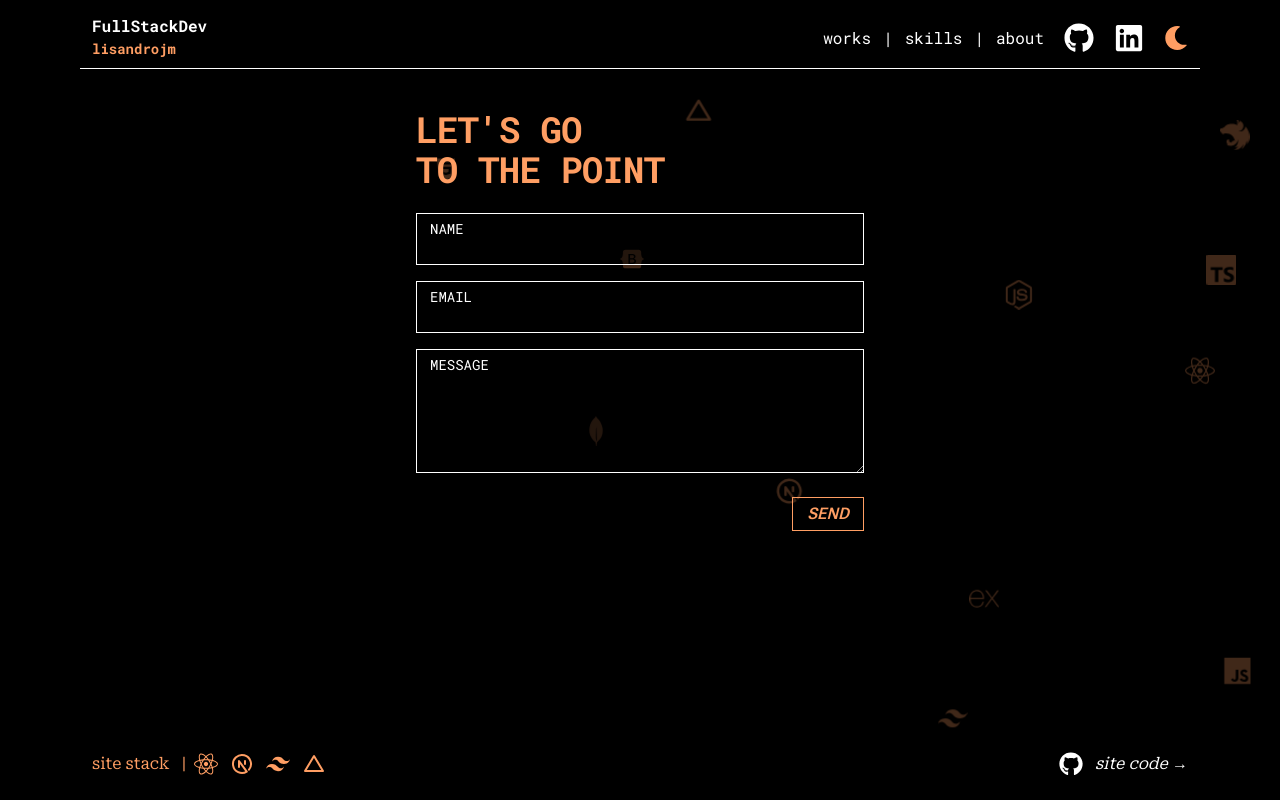
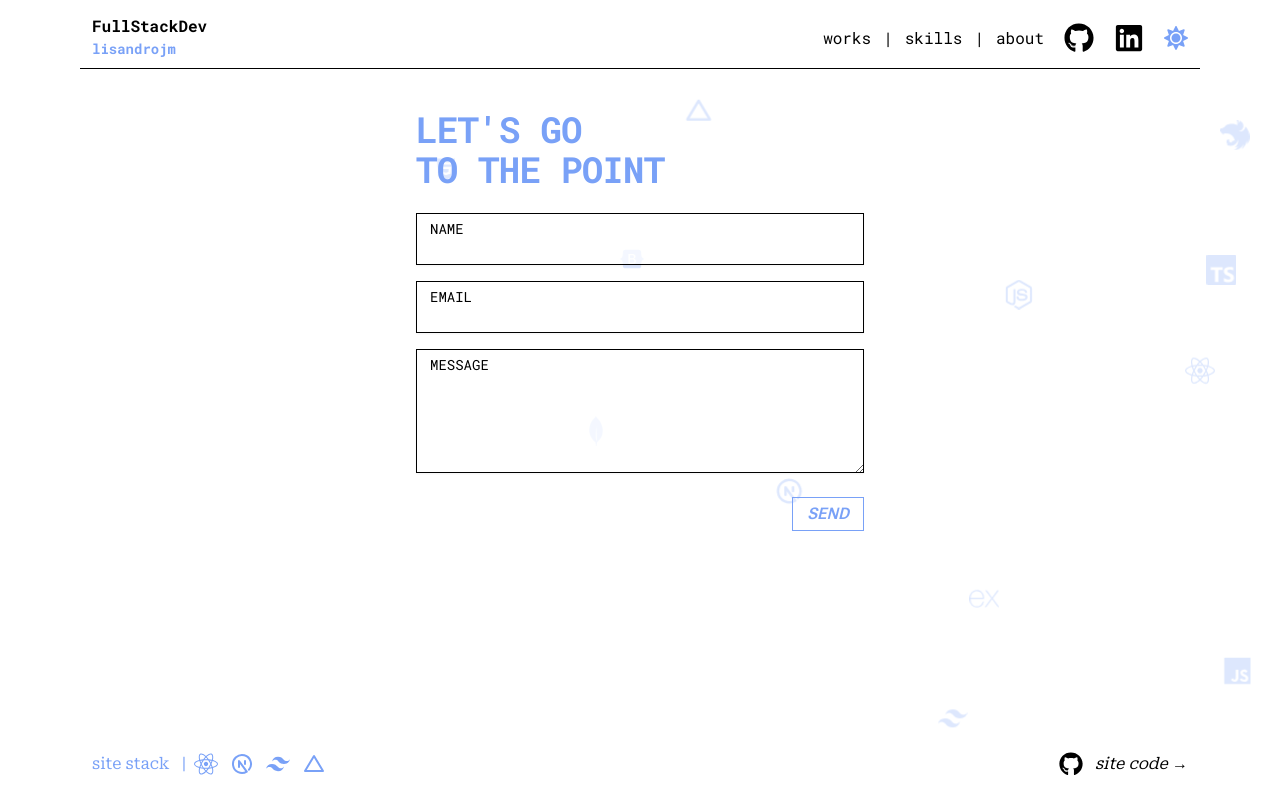
Before and after one commit to lisandrojm/portfolio-svh-running, a Next.js app: page /form in a window 1280 px wide. Built offline with nearby package versions, Linux system fonts and the light colour scheme.

Commit message:
provider-refactoring

```diff
--- a/src/app/(routes)/layout.tsx
+++ b/src/app/(routes)/layout.tsx
@@ -4,7 +4,6 @@ import type { Metadata } from 'next';
 import siteMetadata from '@/_data/siteMetadata';
 import { Roboto_Mono, Roboto_Serif, Roboto_Flex } from 'next/font/google';
 import '@/_styles/globals.css';
-import Provider from '@/_components/_pages/_layout/Provider';
 const roboto_mono = Roboto_Mono({ subsets: ['latin'], variable: '--font-mono' });
 const roboto_serif = Roboto_Serif({ subsets: ['latin'], variable: '--font-serif' });
 const roboto_flex = Roboto_Flex({ subsets: ['latin'], variable: '--font-flex' });
@@ -103,9 +102,7 @@ export const metadata: Metadata & {
 export default function RootLayout({ children }: { children: React.ReactNode }) {
   return (
     <html lang={siteMetadata.language} className={`${roboto_mono.variable} ${roboto_serif.variable} ${roboto_flex.variable}`}>
-      <Provider>
-        <body className="font-mono">{children}</body>
-      </Provider>
+      <body className="font-mono">{children}</body>
     </html>
   );
 }
--- a/src/app/(routes)/page.tsx
+++ b/src/app/(routes)/page.tsx
@@ -1,5 +1,6 @@
 /* src/app/(routes)/page.tsx */
 
+import Provider from '@/_components/_pages/_layout/Provider';
 import SectionXContainer from '@/_components/_containers/SectionXContainer';
 import Background from '@/_components/_shared/Background';
 import ScrollUp from '@/_components/_pages/_layout/ScrollUp';
@@ -16,7 +17,7 @@ import Footer from '@/_components/_pages/_shared-pages/_footer/Footer';
 
 export default function RootHome() {
   return (
-    <>
+    <Provider>
       <Background />
       <Header />
       <main>
@@ -29,6 +30,6 @@ export default function RootHome() {
       </main>
       <Footer />
       <ScrollUp />
-    </>
+    </Provider>
   );
 }
```
Also changed, not shown: src/app/_components/_pages/_layout/Provider.tsx (+5 -7 lines).
